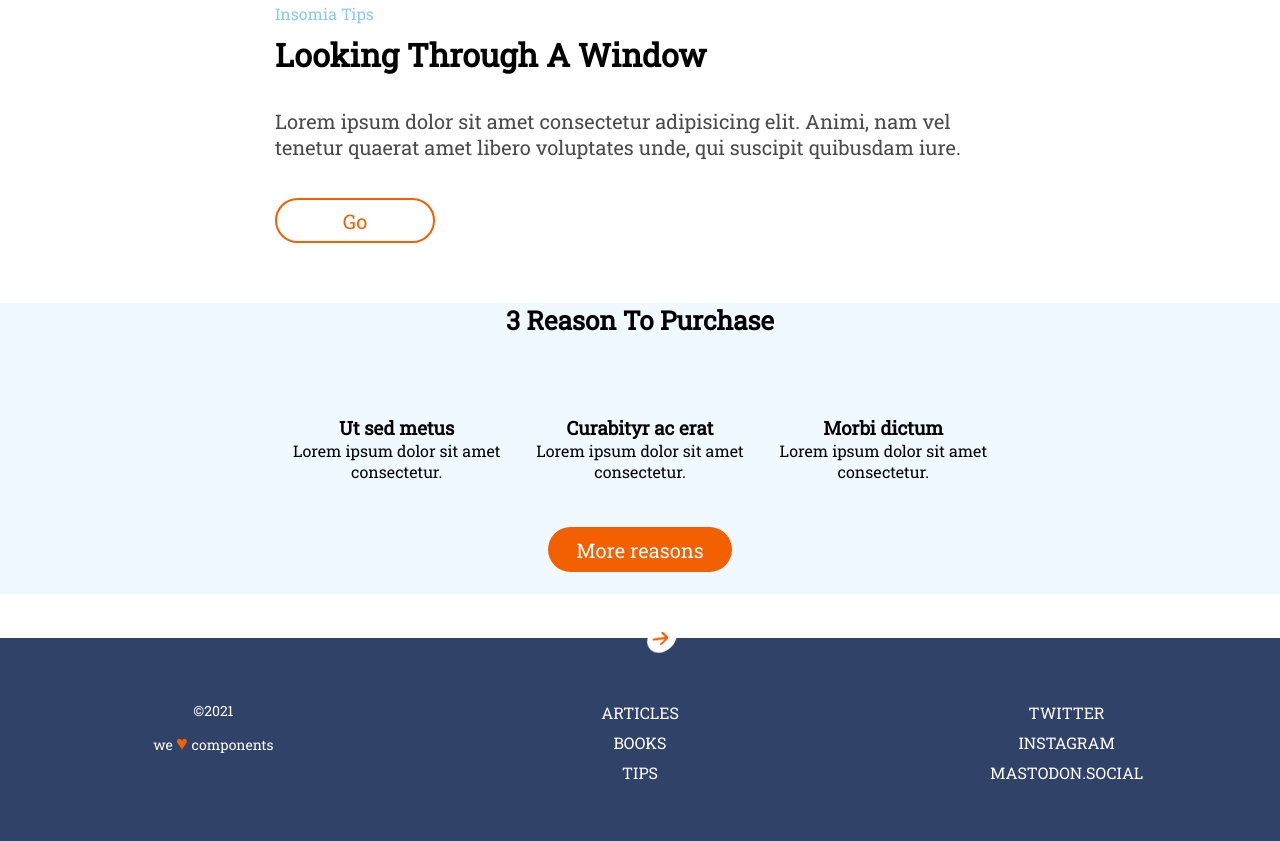
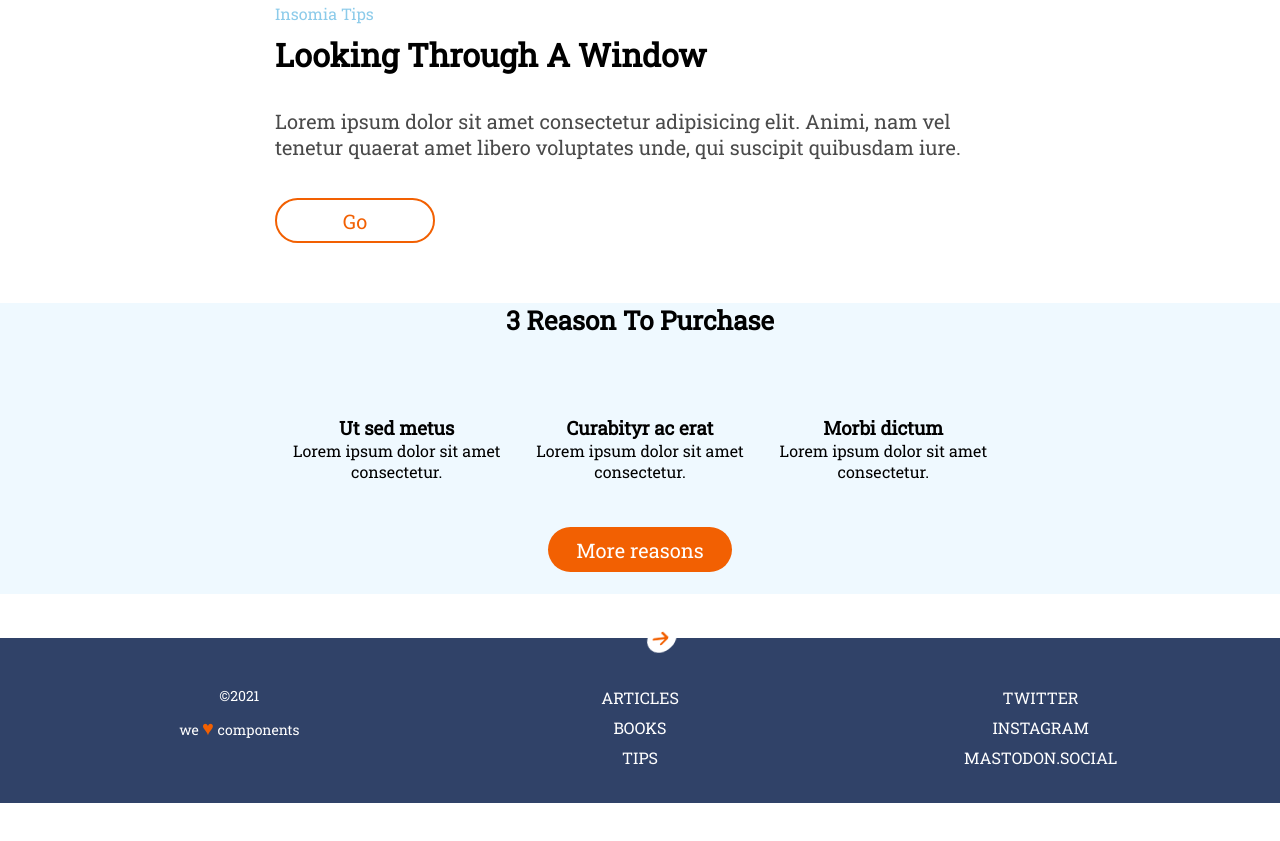
Before and after one commit to Adalab/modulo-1-evaluacion-final-JuliaMersing, a website: page docs/index.html in a window 1280 px wide. Shown: the part 827-1668 px from the top of the page. After the commit the page ends 1630 px from the top, so only its background shows below. Drawn offline with nearby package versions, Linux system fonts and the light colour scheme; files that its build step writes are made by us from their sources.

Commit message:
adding fixed footer

```diff
--- a/src/scss/layout/_footer.scss
+++ b/src/scss/layout/_footer.scss
@@ -10,10 +10,16 @@
   flex-direction: column;
   justify-content: center;
   text-align: center;
+  @include centralcolumn();
+
   @media all and (min-width: 768px) {
     display: grid;
     grid-template-columns: 1fr 1fr 1fr;
     grid-template-rows: 1fr;
+    padding-top: 45px;
+    @media all and (min-width: 1200px) {
+      padding-left: 39px;
+      padding-right: 39px;
     }
   }
 
@@ -62,3 +68,4 @@
     color: $brand-color;
     animation: beats 0.5s infinite;
   }
+}
```
Lines whose indentation alone changed are shown as unchanged.
